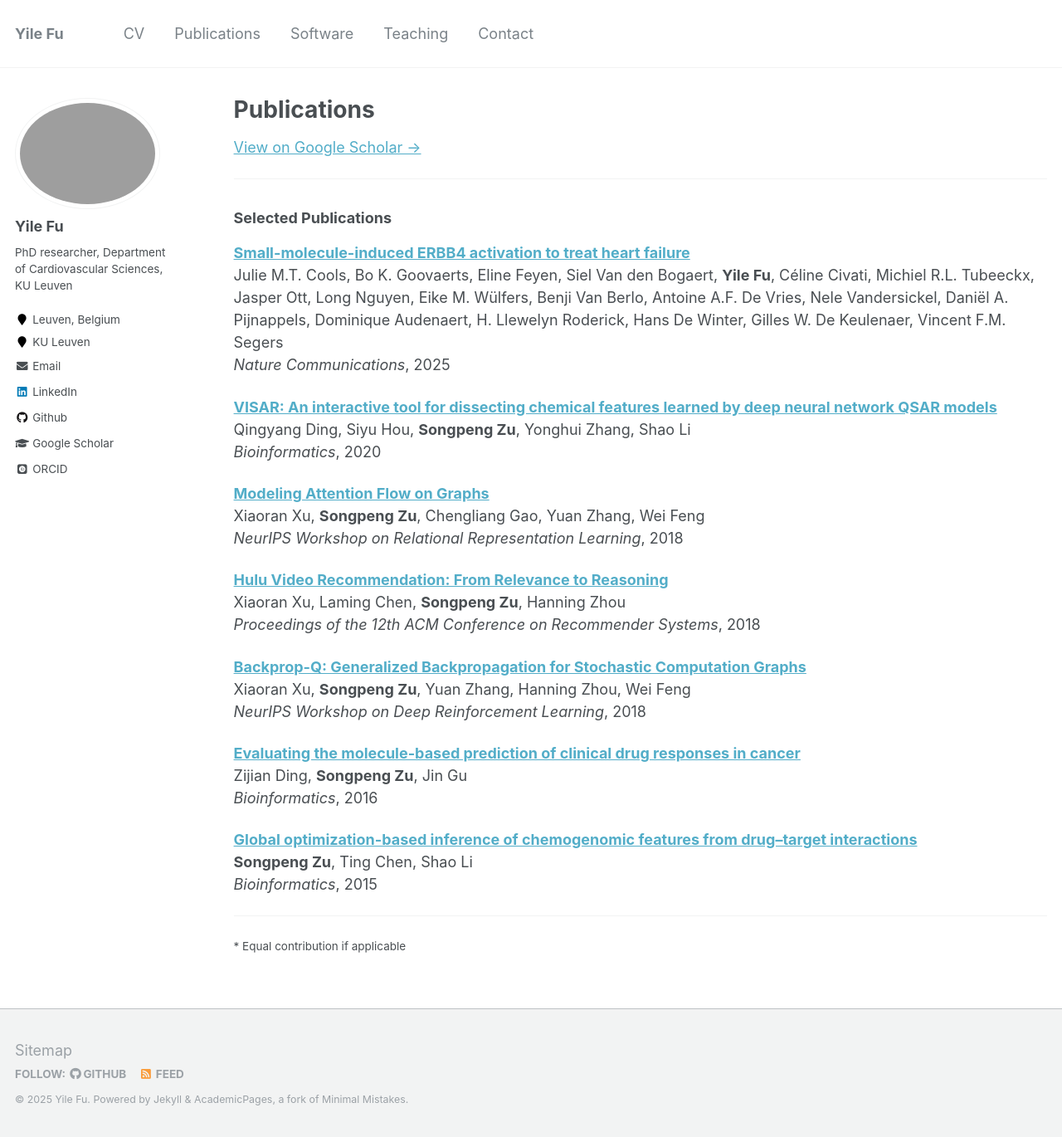
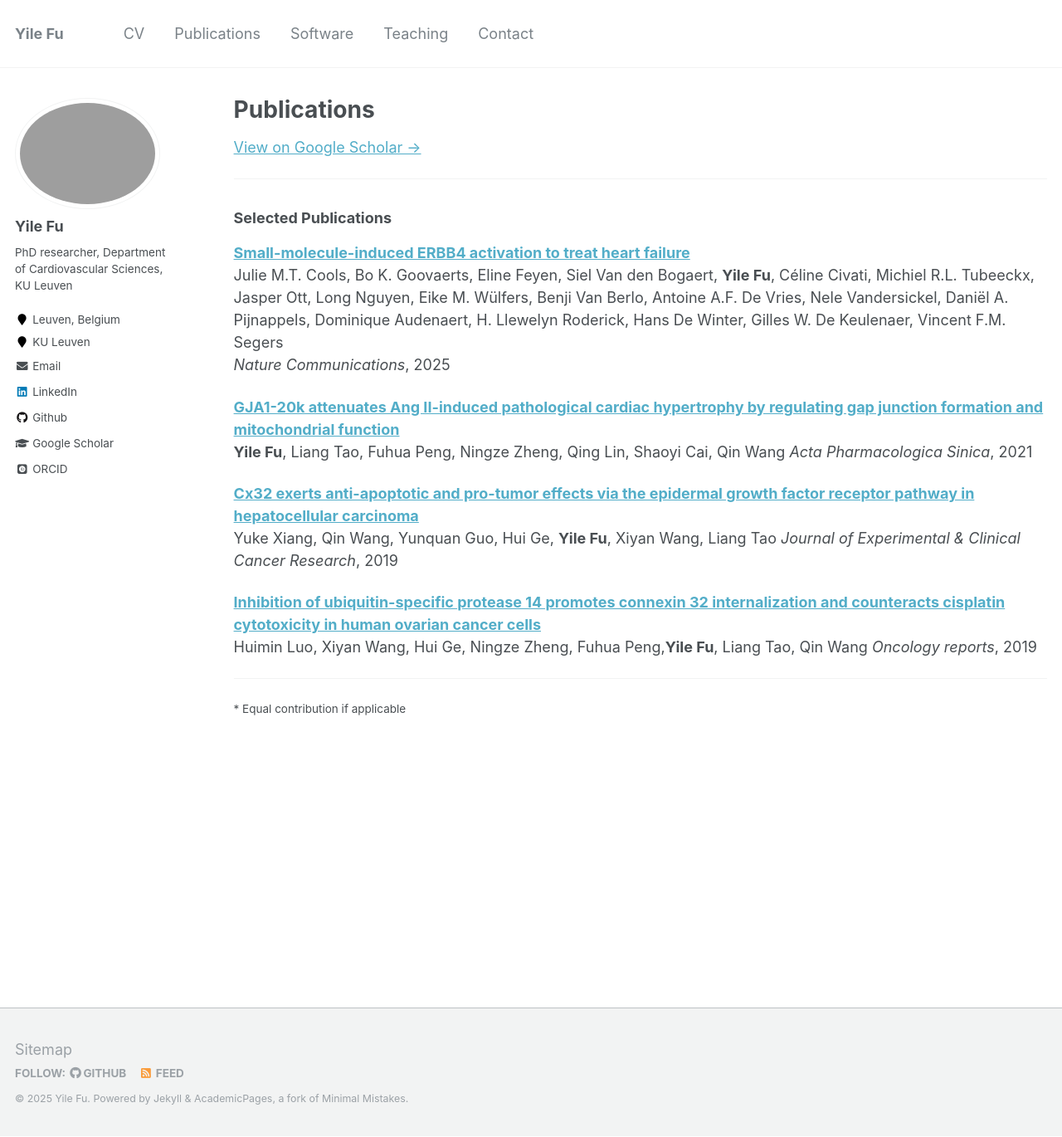
Before and after one commit to yilevine/yilefu.github.io, a Jekyll site: the page built from _pages/publications.md, in a window 1280 px wide and 1370 px high. Shown: the whole window at 83% size. Built offline with Jekyll 4.4.1, drawn with Linux system fonts in a browser that asks for light colours; some web fonts are replaced.

Commit message:
update publications

```diff
--- a/_pages/publications.md
+++ b/_pages/publications.md
@@ -15,29 +15,18 @@ author_profile: true
 Julie M.T. Cools, Bo K. Goovaerts, Eline Feyen, Siel Van den Bogaert, **Yile Fu**, Céline Civati, Michiel R.L. Tubeeckx, Jasper Ott, Long Nguyen, Eike M. Wülfers, Benji Van Berlo, Antoine A.F. De Vries, Nele Vandersickel, Daniël A. Pijnappels, Dominique Audenaert, H. Llewelyn Roderick, Hans De Winter, Gilles W. De Keulenaer, Vincent F.M. Segers
 <i>Nature Communications</i>, 2025
 
-**[VISAR: An interactive tool for dissecting chemical features learned by deep neural network QSAR models](https://beyondpie.github.io/publications/VISAR)**
-Qingyang Ding, Siyu Hou, **Songpeng Zu**, Yonghui Zhang, Shao Li
-<i>Bioinformatics</i>, 2020
+**[GJA1-20k attenuates Ang II-induced pathological cardiac hypertrophy by regulating gap junction formation and mitochondrial function](https://www.nature.com/articles/s41401-020-0459-6)**
+**Yile Fu**, Liang Tao, Fuhua Peng, Ningze Zheng, Qing Lin, Shaoyi Cai, Qin Wang
+<i>Acta Pharmacologica Sinica</i>, 2021
 
-**[Modeling Attention Flow on Graphs](https://beyondpie.github.io/publications/AFG)**
-Xiaoran Xu, **Songpeng Zu**, Chengliang Gao, Yuan Zhang, Wei Feng
-<i>NeurIPS Workshop on Relational Representation Learning</i>, 2018
+**[Cx32 exerts anti-apoptotic and pro-tumor effects via the epidermal growth factor receptor pathway in hepatocellular carcinoma](https://link.springer.com/article/10.1186/s13046-019-1142-y)**
+Yuke Xiang, Qin Wang, Yunquan Guo, Hui Ge, **Yile Fu**, Xiyan Wang, Liang Tao
+<i>Journal of Experimental & Clinical Cancer Research</i>, 2019
 
-**[Hulu Video Recommendation: From Relevance to Reasoning](https://beyondpie.github.io/publications/HULU)**
-Xiaoran Xu, Laming Chen, **Songpeng Zu**, Hanning Zhou
-<i>Proceedings of the 12th ACM Conference on Recommender Systems</i>, 2018
+**[Inhibition of ubiquitin-specific protease 14 promotes connexin 32 internalization and counteracts cisplatin cytotoxicity in human ovarian cancer cells](https://www.spandidos-publications.com/or/42/3/1237)**
+Huimin Luo, Xiyan Wang, Hui Ge, Ningze Zheng, Fuhua Peng,**Yile Fu**, Liang Tao, Qin Wang
+<i>Oncology reports</i>, 2019
 
-**[Backprop-Q: Generalized Backpropagation for Stochastic Computation Graphs](https://beyondpie.github.io/publications/BPQ)**
-Xiaoran Xu, **Songpeng Zu**, Yuan Zhang, Hanning Zhou, Wei Feng
-<i>NeurIPS Workshop on Deep Reinforcement Learning</i>, 2018
-
-**[Evaluating the molecule-based prediction of clinical drug responses in cancer](https://beyondpie.github.io/publications/TCGA_PanCancer)**
-Zijian Ding, **Songpeng Zu**, Jin Gu
-<i>Bioinformatics</i>, 2016
-
-**[Global optimization-based inference of chemogenomic features from drug–target interactions](https://beyondpie.github.io/publications/GIFT)**
-**Songpeng Zu**, Ting Chen, Shao Li
-<i>Bioinformatics</i>, 2015
 
 ---
 
```
